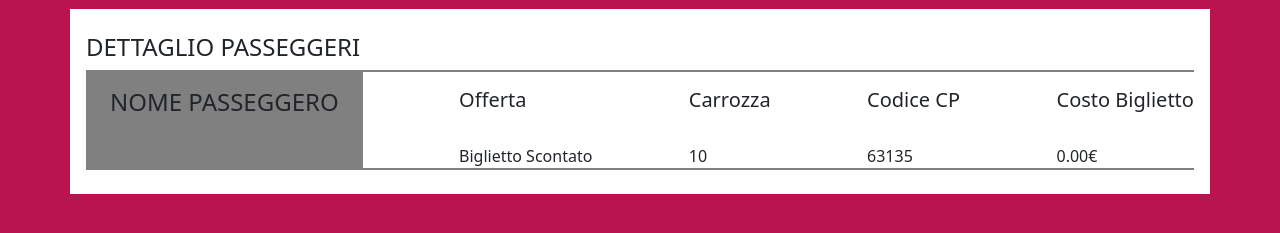
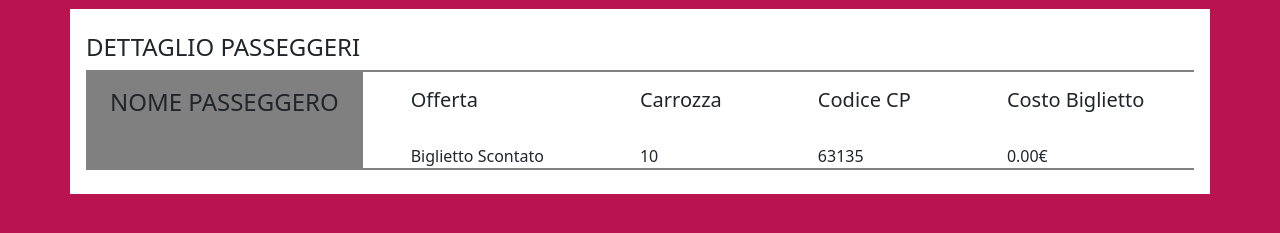
Before and after one commit to JustAPC/js-biglietto-treno-form, a plain HTML site: page index.html in a window 1280 px wide. Both pictures are taken after a click on the button "Genera". Shown: the part 417-650 px from the top of the page. Drawn offline with nearby package versions, Linux system fonts and the light colour scheme.

Commit message:
ulteriori modifiche

```diff
--- a/asset/js/main.js
+++ b/asset/js/main.js
@@ -1,36 +1,33 @@
 let inputNome = document.getElementById("inputnome");
 let inputKm = document.getElementById("inputkm");
-let età = document.getElementById("età")
+let eta = document.getElementById("età")
 
 let bottoneGenera = document.getElementById("bottone-genera");
 let resoconto = document.getElementById("resoconto");
 
-let prezzoScontato = 0;
+let prezzoBase = (inputKm.value * 0.21);
+let prezzoMaggiorenni = prezzoBase - (prezzoBase * 0.2);
+let prezzoOver65 = prezzoBase - (prezzoBase * 0.4);
 
 bottoneGenera.addEventListener("click",
   function(){
     console.log(inputNome.value);
     console.log(inputKm.value);
-    console.log(età.value);
+    console.log(eta.value);
 
-
-    let prezzoBase = (inputKm.value * 0.21);
-    console.log("Il prezzo base del biglietto è di " + prezzoBase + "€");
-
-    if (età.value = 1){
-        prezzoScontato = prezzoBase - (prezzoBase * 0.2);
+    if (eta.value = 1){
         document.getElementById("biglietto-scontato").innerHTML = "Biglietto Scontato"
-        document.getElementById("prezzo-finale").innerHTML = prezzoScontato.toFixed(2) + "&#8364;"
-    } else if (età.value = 2) {
+        document.getElementById("prezzo-finale").innerHTML = prezzoMaggiorenni.toFixed(2) + "&#8364;"
+    } else if (eta.value = 2) {
         document.getElementById("biglietto-standard").innerHTML = "Biglietto Standard"
         document.getElementById("prezzo-finale").innerHTML = prezzoBase.toFixed(2) + "&#8364;"
-    } else if (età.value = 3) {
-        prezzoScontato = prezzoBase - (prezzoBase * 0.4);
+    } else if (eta.value = 3) {
         document.getElementById("biglietto-scontato").innerHTML = "Biglietto Scontato"
-        document.getElementById("prezzo-finale").innerHTML = prezzoScontato.toFixed(2) + "&#8364;"
+        document.getElementById("prezzo-finale").innerHTML = prezzoOver65.toFixed(2) + "&#8364;"
     }
   }
 );
 
+document.getElementById("nome").innerHTML = inputNome.value
 document.getElementById("carrozza").innerHTML = Math.floor(Math.random() * 10) + 1;
 document.getElementById("codice-cp").innerHTML = Math.floor(Math.random() * 99999) + 9999;
--- a/index.html
+++ b/index.html
@@ -49,30 +49,30 @@
                 <div class="pb-4">
                     <h4 class="text-uppercase pt-4">dettaglio passeggeri</h4>
 
-                    <div class="d-flex justify-content-between sezione-biglietto">
+                    <div class="d-flex justify-content-start sezione-biglietto">
 
                         <div class="bg-grey">
                             <h4 class="text-uppercase mt-3 px-4">nome passeggero</h4>
                             <h5 id="nome" class="pb-4"></h5>
                         </div>
 
-                        <div class="mt-3">
+                        <div class="mt-3 px-5">
                             <h5 class="pb-4">Offerta</h5>
                             <span id="biglietto-standard" class="pb-4"></span>
                             <span id="biglietto-scontato" class="pb-4"></span>
                         </div>
 
-                        <div class="mt-3">
+                        <div class="mt-3 px-5">
                             <h5 class="pb-4">Carrozza</h5>
                             <span id="carrozza" class="pb-4"></span>
                         </div>
 
-                        <div class="mt-3">
+                        <div class="mt-3 px-5">
                             <h5 class="pb-4">Codice CP</h5>
                             <span id="codice-cp" class="pb-4"></span>
                         </div>
 
-                        <div class="mt-3">
+                        <div class="mt-3 px-5">
                             <h5 class="pb-4">Costo Biglietto</h5>
                             <span id="prezzo-finale" class="pb-4"></span>
                         </div>
```
